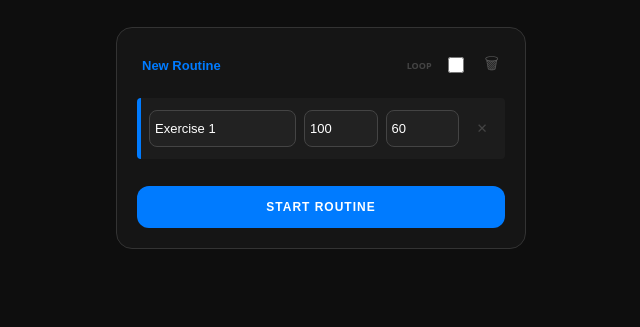
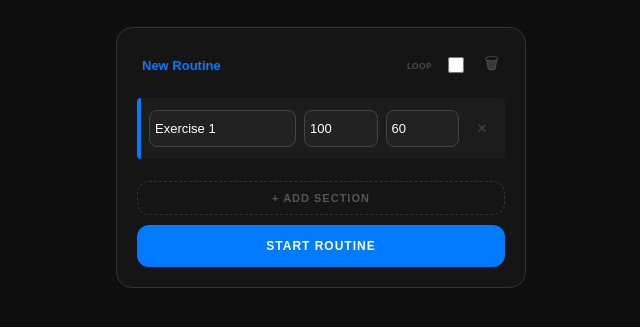
Before and after one commit to Jaizzer/metronome, a plain HTML site: page index.html in a window 1280 px wide. Both pictures are taken after a click on the button "+ NEW". Shown: the part 109-436 px from the top of the page, without its empty margins (319-959 px from the left). Drawn offline with Linux system fonts and the light colour scheme.

Commit message:
fix: Input receiving non integer values and routine inability to add sections

```diff
--- a/index.html
+++ b/index.html
@@ -530,10 +530,10 @@
 		}
 
 		function adjustBPM(amount) {
-			currentBPM = Math.max(20, Math.min(300, currentBPM + amount));
+			currentBPM = Math.round(Math.max(20, Math.min(300, currentBPM + amount)));
 			const rotation = ((currentBPM - 20) / (300 - 20) * 300) - 150;
 			document.getElementById('knob').style.transform = `rotate(${rotation}deg)`;
-			document.getElementById("bpm-display").textContent = Math.round(currentBPM);
+			document.getElementById("bpm-display").textContent = currentBPM;
 		}
 
 		function updatePlayerUI() {
@@ -572,14 +572,24 @@
 					mDiv.className = "met";
 					mDiv.innerHTML = `
                         <input type="text" value="${m.name}" onchange="practices[${pIdx}].metronomes[${mIdx}].name=this.value;save();">
-                        <input type="number" value="${m.startBPM}" onchange="practices[${pIdx}].metronomes[${mIdx}].startBPM=parseInt(this.value);save();">
-                        <input type="number" value="${m.duration}" onchange="practices[${pIdx}].metronomes[${mIdx}].duration=parseInt(this.value);save();">
+                        <input type="number" value="${m.startBPM}" min="20" max="300" step="1" onchange="practices[${pIdx}].metronomes[${mIdx}].startBPM=parseInt(this.value);save();">
+                        <input type="number" value="${m.duration}" min="1" step="1" onchange="practices[${pIdx}].metronomes[${mIdx}].duration=parseInt(this.value);save();">
                         <button onclick="practices[${pIdx}].metronomes.splice(${mIdx},1);save();render();" style="border:none;background:none;color:#444">✕</button>`;
 					card.appendChild(mDiv);
 				});
+				const addSectionBtn = document.createElement("button");
+				addSectionBtn.textContent = "+ ADD SECTION";
+				addSectionBtn.style.cssText = "width:100%;padding:10px;margin-top:10px;border-radius:12px;background:none;color:#555;border:1px dashed #333;font-weight:900;letter-spacing:1px;font-size:11px";
+				addSectionBtn.onclick = () => {
+					practices[pIdx].metronomes.push({ name: "Exercise", startBPM: 100, duration: 60 });
+					save();
+					render();
+				};
+				card.appendChild(addSectionBtn);
+
 				const startBtn = document.createElement("button");
 				startBtn.textContent = "START ROUTINE";
-				startBtn.style.cssText = "width:100%;padding:14px;margin-top:15px;border-radius:12px;background:var(--primary);color:white;border:none;font-weight:900;letter-spacing:1px;font-size:12px";
+				startBtn.style.cssText = "width:100%;padding:14px;margin-top:10px;border-radius:12px;background:var(--primary);color:white;border:none;font-weight:900;letter-spacing:1px;font-size:12px";
 				startBtn.onclick = () => {
 					document.getElementById("builder").style.display = "none";
 					document.getElementById("player").style.display = "flex";
```
